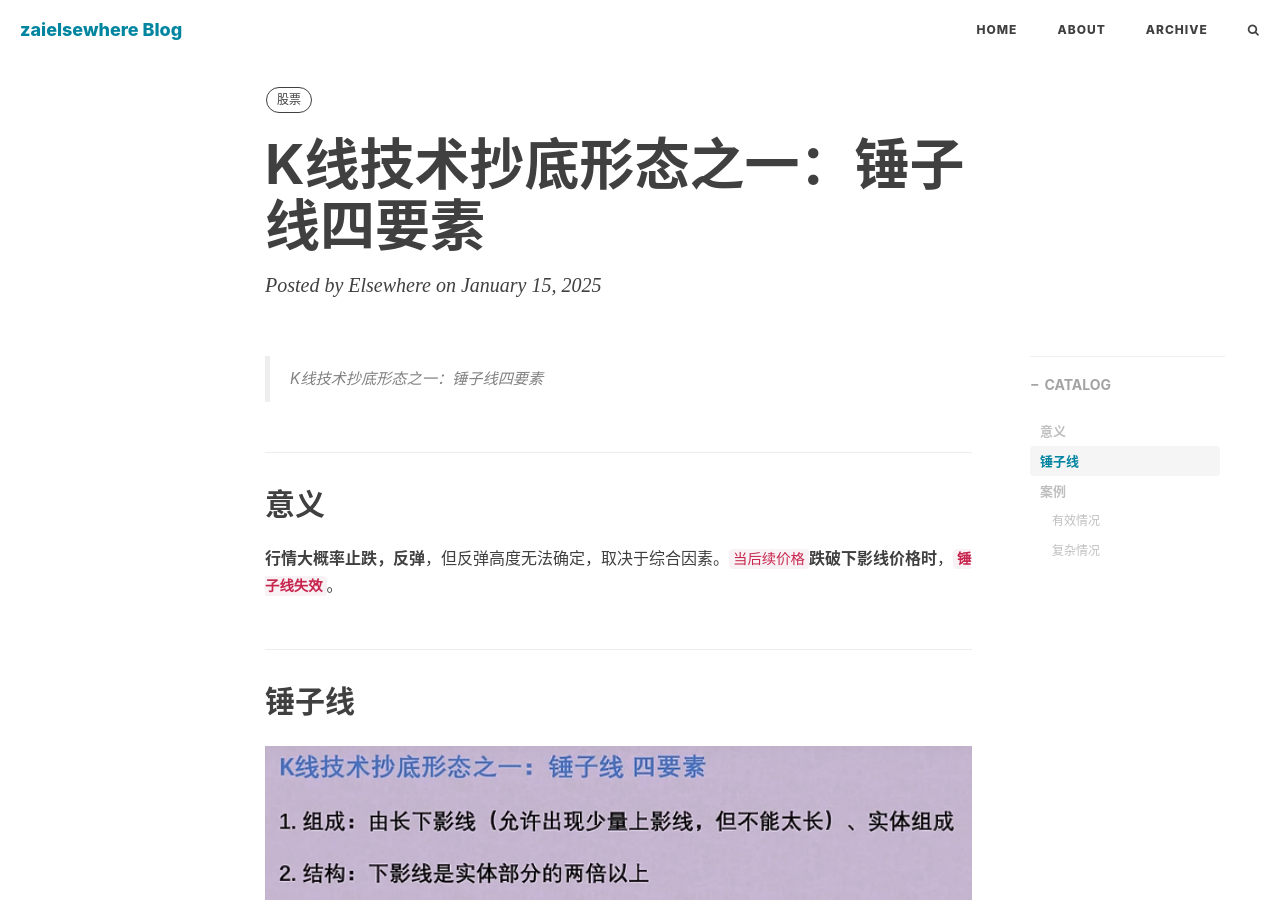
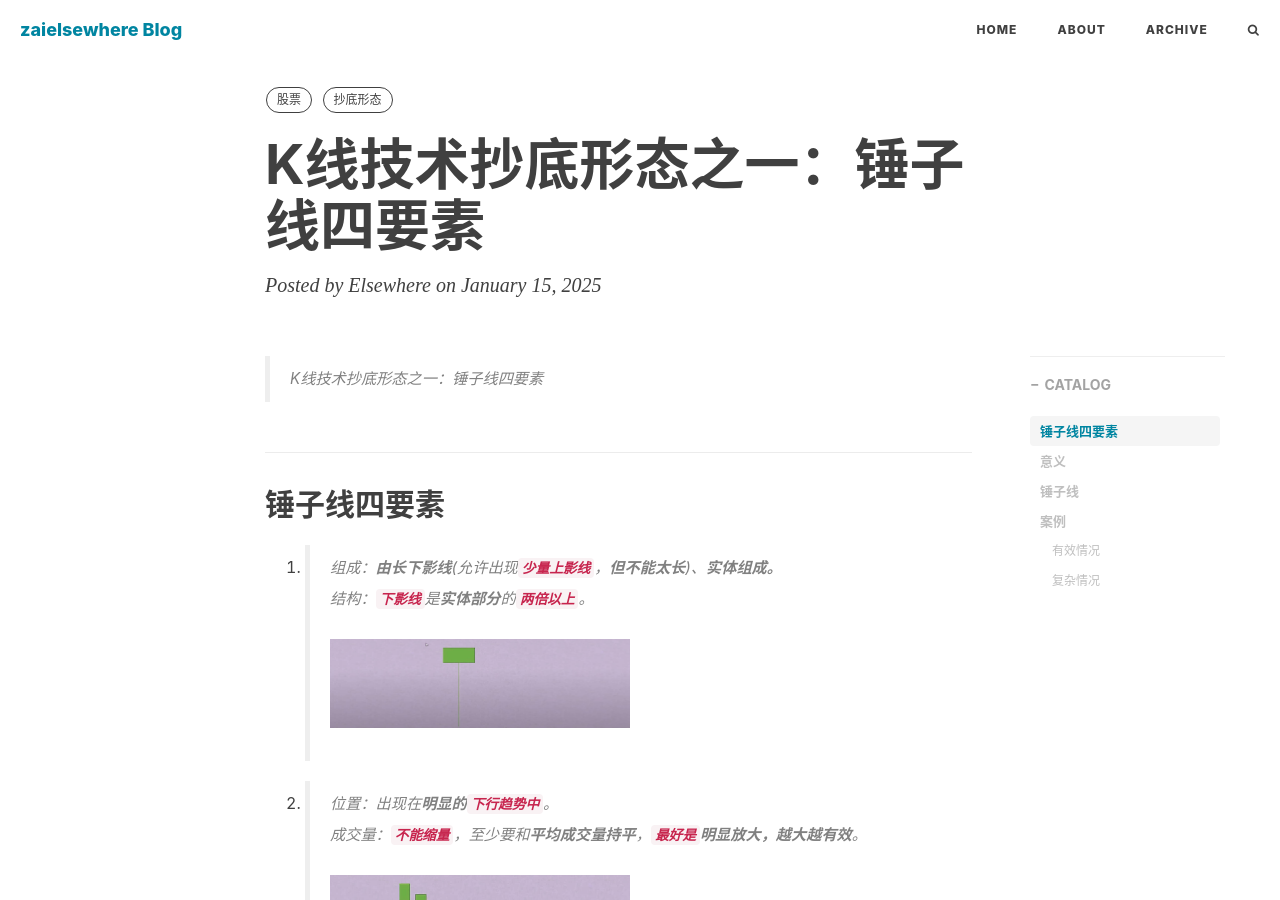
Before and after one commit to zaielsewhere/zaielsewhere.github.io, a Jekyll site: the page built from _posts/2025-01-15-16抄底形态[锤子线].md, in a window 1280 px wide and 900 px high. Built offline with Jekyll 4.4.1, drawn with Linux system fonts in a browser that asks for light colours; nearby versions of some CDN libraries; comment, search, counter and statistics services are not loaded; some of the changed text lies outside the part shown.

Commit message:
文章更新-到锤子线

```diff
--- a/_posts/2025-01-15-16技术抄底形态[锤子线四要素].md
+++ b/_posts/2025-01-15-16抄底形态[锤子线].md
@@ -6,9 +6,29 @@ author: 	"Elsewhere"
 header-style: text
 tags:
     - 股票
+    - 抄底形态
 ---
 
 > K线技术抄底形态之一：锤子线四要素
+
+
+
+## 锤子线四要素
+1. > 组成：**由长下影线**(允许出现**`少量上影线`**，**但不能太长**)、**实体组成。**
+   >
+   > 结构：**`下影线`**是**实体部分**的**`两倍以上`**。
+   >
+   > <img src="/img/2025/01-15-16/11-1.jpg" width = "300" height = "200"  align=left />
+   >
+   > <br><br><br><br><br>
+
+2. > 位置：出现在**明显的`下行趋势中`**。
+   >
+   > 成交量：**`不能缩量`**，至少要和**平均成交量持平**，**`最好是`明显放大，越大越有效**。
+   >
+   > <img src="/img/2025/01-15-16/22-1.jpg" width = "300" height = "200"  align=left />
+   >
+   > <br><br><br><br><br>
 
 
 
@@ -32,6 +52,8 @@ tags:
 
 ![img](/img/2025/01-15-16/55.jpg)
 
+
+
 #### 复杂情况
 
 ![img](/img/2025/01-15-16/66.jpg)
```
Also changed, not shown: _posts/2025-01-16-17抄底形态[倒锤子线].md (added, +73 -0 lines), _posts/read_stocks_summary/2025-01-16-stocks-summary-总结与梳理.md (added, +18 -0 lines), img/2025/01-15-16/11-1.jpg (added), img/2025/01-15-16/11.jpg (deleted), img/2025/01-15-16/22-1.jpg (added), img/2025/01-15-16/22.jpg (deleted), img/2025/01-16-17/1-1.jpg (added), img/2025/01-16-17/2-1.jpg (added), img/2025/01-16-17/5.jpg (added), img/2025/01-16-17/6.jpg (added), img/2025/01-16-17/7.jpg (added), img/2025/01-16-17/8-失效.jpg (added), img/2025/01-16-17/9.jpg (added).
